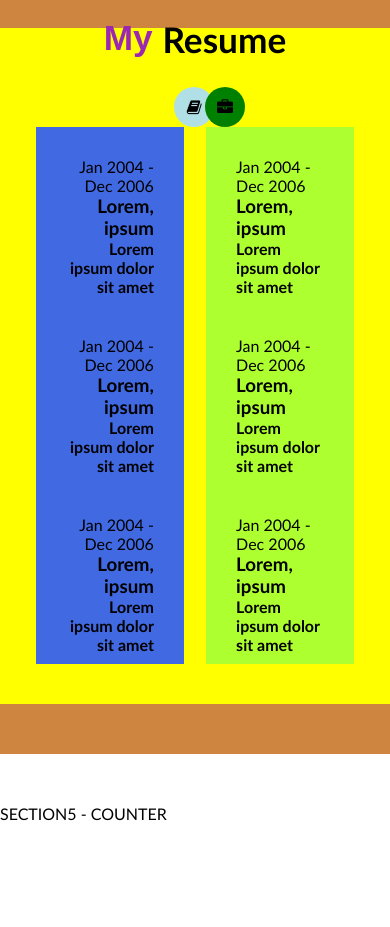
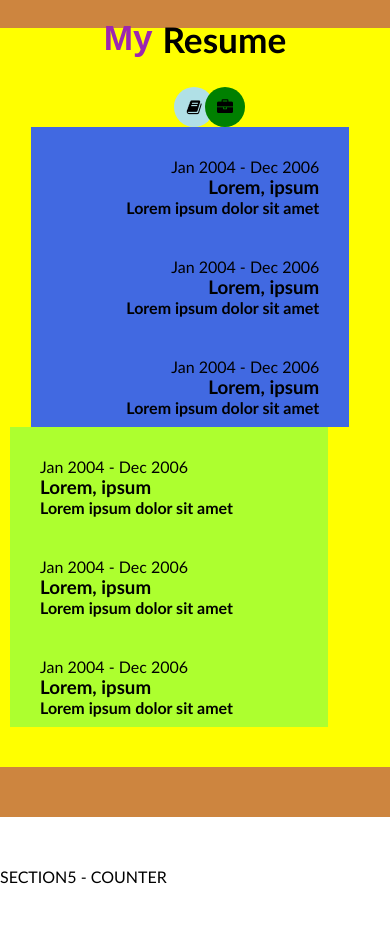
Before and after one commit to front-end-by-rimantas/30-grupe-portfolio-new-per, a website with bundled scripts: page index.html in a window 390 px wide. Shown: the part 1420-2347 px from the top of the page. Built offline with nearby package versions, Linux system fonts and the light colour scheme; a web font is replaced by a local one.

Commit message:
Sumazintu Langu bugo pasalinimas

```diff
--- a/css/home.css
+++ b/css/home.css
@@ -84,7 +84,7 @@ section {
   text-align: right;
   float: left;
   background-color: royalblue;
-  margin-left: 7%;
+  margin-left: 5.7%;
   list-style-type: none;
 }
 
@@ -99,9 +99,22 @@ section {
   float: right;
   text-align: left;
   background-color: greenyellow;
-  margin-right: 7%;
+  margin-right: 5.7%;
   list-style-type: none;
 }
+
+@media(max-width: 800px) {
+  .my-resume-content .left-my-resume {
+  width: 86%;
+  float: left;
+
+  }
+  .my-resume-content .right-my-resume {
+  width: 86%;
+  float: left;
+  margin-right: 5.7%;
+  }
+ }
 
 /* .my-resume span {
   color: var(--primary);
```
